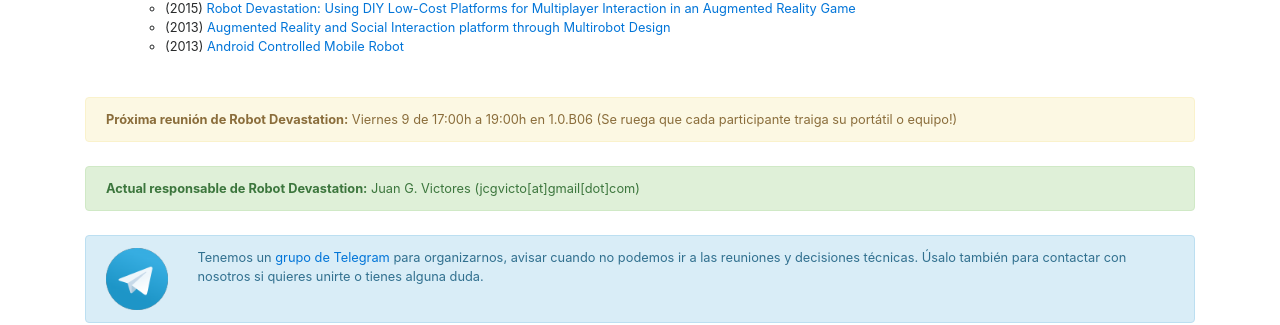
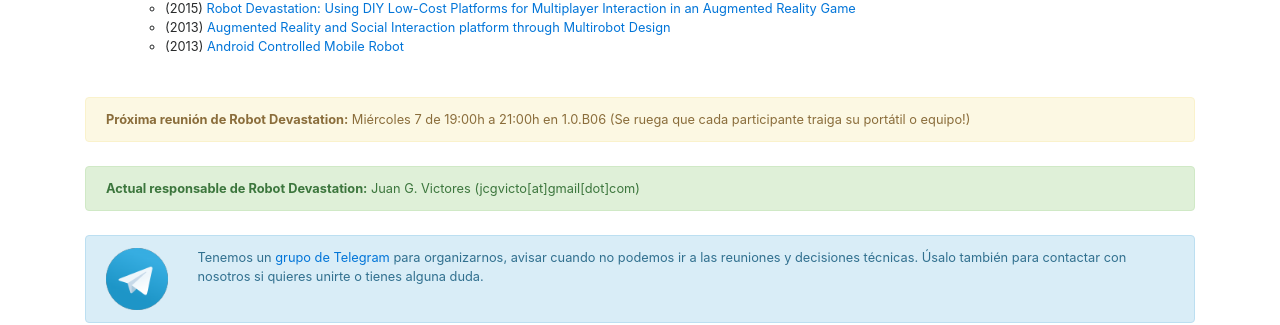
Before and after one commit to asrob-uc3m/asrob-uc3m.github.io, a Jekyll site: the page built from _workgroups/2017-05-28-robot-devastation.markdown, in a window 1280 px wide and 900 px high, scrolled down 929 px. Shown: the part 311-636 px from the top of the window. Built offline with Jekyll 4.4.1, drawn with Linux system fonts in a browser that asks for light colours.

Commit message:
Update 2017-05-28-robot-devastation.markdown

```diff
--- a/_workgroups/2017-05-28-robot-devastation.markdown
+++ b/_workgroups/2017-05-28-robot-devastation.markdown
@@ -10,7 +10,7 @@
 picture_full: /img/rd-full.jpg
 manager: Juan G. Victores
 manager_email: jcgvicto[at]gmail[dot]com
-next_meeting: Viernes 9 de 17:00h a 19:00h en 1.0.B06 (Se ruega que cada participante traiga su portátil o equipo!)
+next_meeting: Miércoles 7 de 19:00h a 21:00h en 1.0.B06 (Se ruega que cada participante traiga su portátil o equipo!)
 layout: workgroup
 active: true
 ---
```
